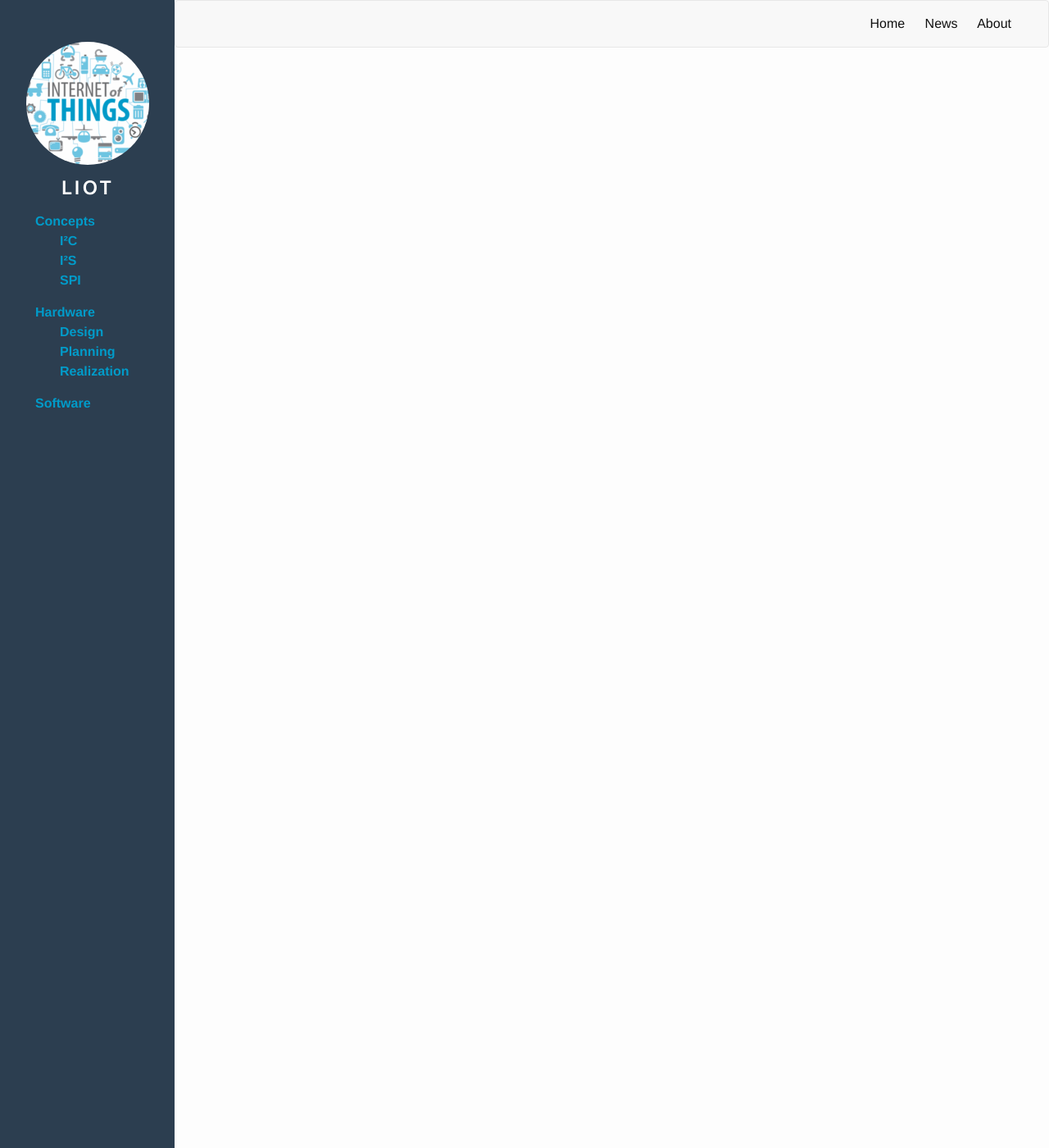
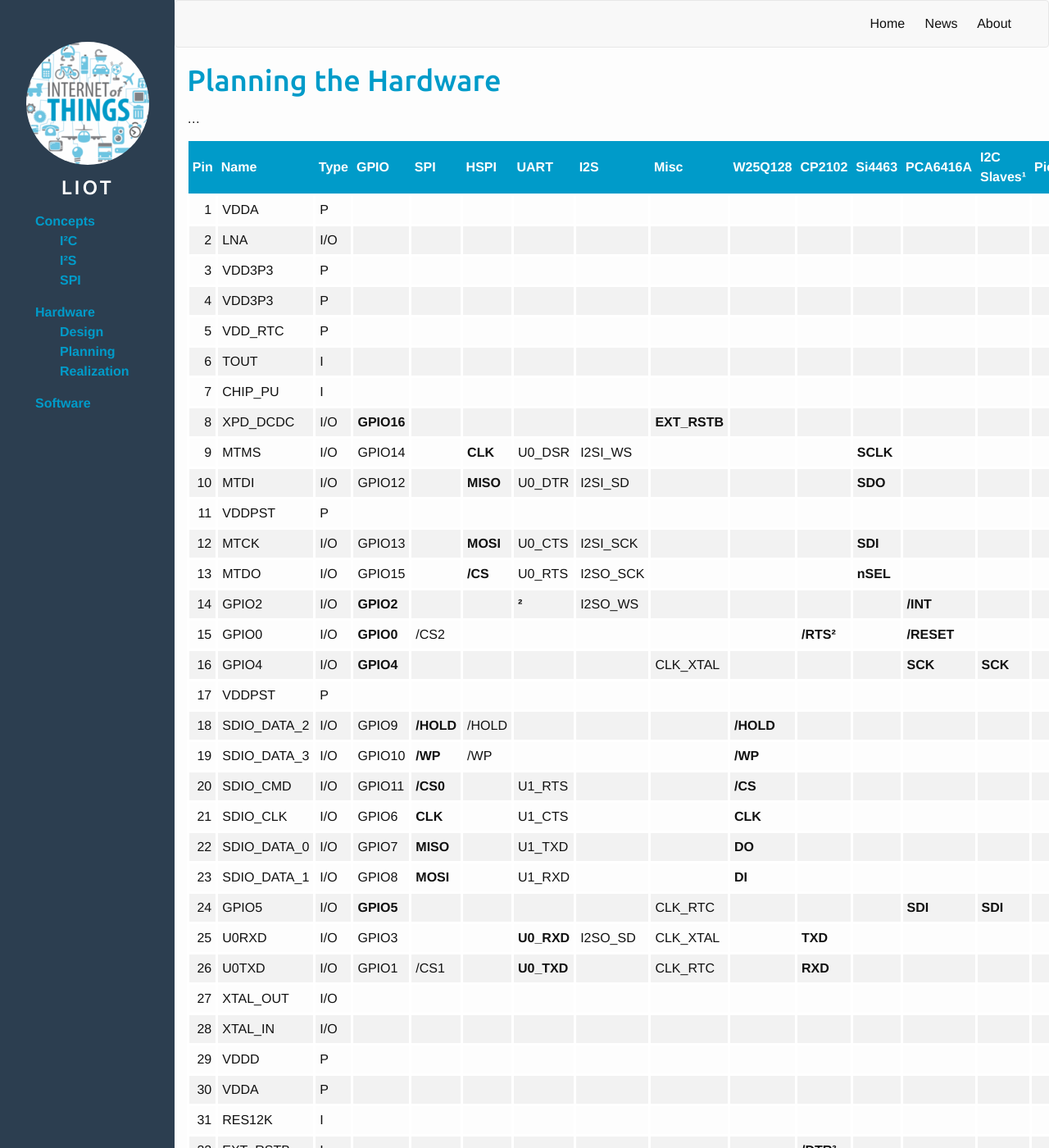
Before and after one commit to learn-internet-of-things/learn-internet-of-things.github.io, a Jekyll site: the page built from page/hardware/planning/index.md, in a window 1280 px wide and 1400 px high. Shown: the whole window at 82% size. Built offline with Jekyll 4.4.1, drawn with Linux system fonts in a browser that asks for light colours; some of the changed text lies outside the part shown.

Commit message:
Finish connection table

```diff
--- /dev/null
+++ b/_sass/_table.scss
@@ -0,0 +1,121 @@
+table {
+  border-collapse: collapse;
+  border-spacing: 0;
+}
+
+table tbody {
+  display: table-row-group;
+  vertical-align: middle;
+  border-color: inherit;
+}
+
+table th, td {
+  padding: 5px;
+  text-align: left;
+}
+
+table td {
+  border: 3px solid #ffffff;
+}
+
+table tr {
+  display: table-row;
+  vertical-align: inherit;
+  border-color: inherit;
+}
+
+table tr:nth-child(even) {
+  background-color: #f2f2f2;
+}
+
+table th {
+  padding-top: 8px;
+  padding-bottom: 8px;
+  background-color: #009bc9;
+  color: white;
+}
+
+/*
+table {
+  font-family:Arial, Helvetica, sans-serif;
+  color:#666;
+  font-size:12px;
+  text-shadow: 1px 1px 0px #fff;
+  background:#eaebec;
+  margin:20px;
+  border:#ccc 1px solid;
+
+  -moz-border-radius:3px;
+  -webkit-border-radius:3px;
+  border-radius:3px;
+
+  -moz-box-shadow: 0 1px 2px #d1d1d1;
+  -webkit-box-shadow: 0 1px 2px #d1d1d1;
+  box-shadow: 0 1px 2px #d1d1d1;
+}
+table th {
+  padding:21px 25px 22px 25px;
+  border-top:1px solid #fafafa;
+  border-bottom:1px solid #e0e0e0;
+
+  background: #ededed;
+  background: -webkit-gradient(linear, left top, left bottom, from(#ededed), to(#ebebeb));
+  background: -moz-linear-gradient(top,  #ededed,  #ebebeb);
+}
+table th:first-child {
+  text-align: left;
+  padding-left:20px;
+}
+table tr:first-child th:first-child {
+  -moz-border-radius-topleft:3px;
+  -webkit-border-top-left-radius:3px;
+  border-top-left-radius:3px;
+}
+table tr:first-child th:last-child {
+  -moz-border-radius-topright:3px;
+  -webkit-border-top-right-radius:3px;
+  border-top-right-radius:3px;
+}
+table tr {
+  text-align: center;
+  padding-left:20px;
+}
+table td:first-child {
+  text-align: left;
+  padding-left:20px;
+  border-left: 0;
+}
+table td {
+  padding:18px;
+  border-top: 1px solid #ffffff;
+  border-bottom:1px solid #e0e0e0;
+  border-left: 1px solid #e0e0e0;
+
+  background: #fafafa;
+  background: -webkit-gradient(linear, left top, left bottom, from(#fbfbfb), to(#fafafa));
+  background: -moz-linear-gradient(top,  #fbfbfb,  #fafafa);
+}
+table tr.even td {
+  background: #f6f6f6;
+  background: -webkit-gradient(linear, left top, left bottom, from(#f8f8f8), to(#f6f6f6));
+  background: -moz-linear-gradient(top,  #f8f8f8,  #f6f6f6);
+}
+table tr:last-child td {
+  border-bottom:0;
+}
+table tr:last-child td:first-child {
+  -moz-border-radius-bottomleft:3px;
+  -webkit-border-bottom-left-radius:3px;
+  border-bottom-left-radius:3px;
+}
+table tr:last-child td:last-child {
+  -moz-border-radius-bottomright:3px;
+  -webkit-border-bottom-right-radius:3px;
+  border-bottom-right-radius:3px;
+}
+table tr:hover td {
+  background: #f2f2f2;
+  background: -webkit-gradient(linear, left top, left bottom, from(#f2f2f2), to(#f0f0f0));
+  background: -moz-linear-gradient(top,  #f2f2f2,  #f0f0f0);
+}
+*/
--- /dev/null
+++ b/_sass/_table_fancy.scss
@@ -0,0 +1,82 @@
+table {
+  font-family:Arial, Helvetica, sans-serif;
+  color:#666;
+  font-size:12px;
+  text-shadow: 1px 1px 0px #fff;
+  background:#eaebec;
+  margin:20px;
+  border:#ccc 1px solid;
+
+  -moz-border-radius:3px;
+  -webkit-border-radius:3px;
+  border-radius:3px;
+
+  -moz-box-shadow: 0 1px 2px #d1d1d1;
+  -webkit-box-shadow: 0 1px 2px #d1d1d1;
+  box-shadow: 0 1px 2px #d1d1d1;
+}
+table th {
+  padding:21px 25px 22px 25px;
+  border-top:1px solid #fafafa;
+  border-bottom:1px solid #e0e0e0;
+
+  background: #ededed;
+  background: -webkit-gradient(linear, left top, left bottom, from(#ededed), to(#ebebeb));
+  background: -moz-linear-gradient(top,  #ededed,  #ebebeb);
+}
+table th:first-child {
+  text-align: left;
+  padding-left:20px;
+}
+table tr:first-child th:first-child {
+  -moz-border-radius-topleft:3px;
+  -webkit-border-top-left-radius:3px;
+  border-top-left-radius:3px;
+}
+table tr:first-child th:last-child {
+  -moz-border-radius-topright:3px;
+  -webkit-border-top-right-radius:3px;
+  border-top-right-radius:3px;
+}
+table tr {
+  text-align: center;
+  padding-left:20px;
+}
+table td:first-child {
+  text-align: left;
+  padding-left:20px;
+  border-left: 0;
+}
+table td {
+  padding:18px;
+  border-top: 1px solid #ffffff;
+  border-bottom:1px solid #e0e0e0;
+  border-left: 1px solid #e0e0e0;
+
+  background: #fafafa;
+  background: -webkit-gradient(linear, left top, left bottom, from(#fbfbfb), to(#fafafa));
+  background: -moz-linear-gradient(top,  #fbfbfb,  #fafafa);
+}
+table tr.even td {
+  background: #f6f6f6;
+  background: -webkit-gradient(linear, left top, left bottom, from(#f8f8f8), to(#f6f6f6));
+  background: -moz-linear-gradient(top,  #f8f8f8,  #f6f6f6);
+}
+table tr:last-child td {
+  border-bottom:0;
+}
+table tr:last-child td:first-child {
+  -moz-border-radius-bottomleft:3px;
+  -webkit-border-bottom-left-radius:3px;
+  border-bottom-left-radius:3px;
+}
+table tr:last-child td:last-child {
+  -moz-border-radius-bottomright:3px;
+  -webkit-border-bottom-right-radius:3px;
+  border-bottom-right-radius:3px;
+}
+table tr:hover td {
+  background: #f2f2f2;
+  background: -webkit-gradient(linear, left top, left bottom, from(#f2f2f2), to(#f0f0f0));
+  background: -moz-linear-gradient(top,  #f2f2f2,  #f0f0f0);
+}
--- a/assets/css/main.scss
+++ b/assets/css/main.scss
@@ -49,7 +49,8 @@ $on-laptop:        800px;
 @import
         "base",
         "layout",
-        "syntax-highlighting"
+        "syntax-highlighting",
+        "table"
 ;
 
 @media (min-width: 1600px) {
--- a/page/hardware/planning/index.html
+++ /dev/null
@@ -1,4 +0,0 @@
----
-layout: default
-title: Planning
----
--- /dev/null
+++ b/page/hardware/planning/index.md
@@ -0,0 +1,65 @@
+---
+layout: default
+title: Planning
+---
+
+Planning the Hardware
+=====================
+
+...
+
+| Pin | Name        | Type | GPIO       | SPI       | HSPI      | UART       | I2S      | Misc         | W25Q128   | CP2102    | Si4463   | PCA6416A   | I2C Slaves¹ | Piezo | RGB-LED |
+| ---:| ----------- | ---- | ---------- | --------- | --------- | ---------- | -------- | ------------ | --------- | --------- | -------- | --------   | ----------- |       |         |
+|   1 | VDDA        | P    |            |           |           |            |          |              |           |           |          |            |             |       |         |
+|   2 | LNA         | I/O  |            |           |           |            |          |              |           |           |          |            |             |       |         |
+|   3 | VDD3P3      | P    |            |           |           |            |          |              |           |           |          |            |             |       |         |
+|   4 | VDD3P3      | P    |            |           |           |            |          |              |           |           |          |            |             |       |         |
+|   5 | VDD_RTC     | P    |            |           |           |            |          |              |           |           |          |            |             |       |         |
+|   6 | TOUT        | I    |            |           |           |            |          |              |           |           |          |            |             |       |         |
+|   7 | CHIP_PU     | I    |            |           |           |            |          |              |           |           |          |            |             |       |         |
+|   8 | XPD_DCDC    | I/O  | **GPIO16** |           |           |            |          | **EXT_RSTB** |           |           |          |            |             |       |         |
+|   9 | MTMS        | I/O  | GPIO14     |           | **CLK**   | U0_DSR     | I2SI_WS  |              |           |           | **SCLK** |            |             |       |         |
+|  10 | MTDI        | I/O  | GPIO12     |           | **MISO**  | U0_DTR     | I2SI_SD  |              |           |           | **SDO**  |            |             |       |         |
+|  11 | VDDPST      | P    |            |           |           |            |          |              |           |           |          |            |             |       |         |
+|  12 | MTCK        | I/O  | GPIO13     |           | **MOSI**  | U0_CTS     | I2SI_SCK |              |           |           | **SDI**  |            |             |       |         |
+|  13 | MTDO        | I/O  | GPIO15     |           | **/CS**   | U0_RTS     | I2SO_SCK |              |           |           | **nSEL** |            |             |       |         |
+|  14 | GPIO2       | I/O  | **GPIO2**  |           |           | **²**      | I2SO_WS  |              |           |           |          | **/INT**   |             |       |         |
+|  15 | GPIO0       | I/O  | **GPIO0**  | /CS2      |           |            |          |              |           | **/RTS²** |          | **/RESET** |             |       |         |
+|  16 | GPIO4       | I/O  | **GPIO4**  |           |           |            |          | CLK_XTAL     |           |           |          | **SCK**    | **SCK**     |       |         |
+|  17 | VDDPST      | P    |            |           |           |            |          |              |           |           |          |            |             |       |         |
+|  18 | SDIO_DATA_2 | I/O  | GPIO9      | **/HOLD** | /HOLD     |            |          |              | **/HOLD** |           |          |            |             |       |         |
+|  19 | SDIO_DATA_3 | I/O  | GPIO10     | **/WP**   | /WP       |            |          |              | **/WP**   |           |          |            |             |       |         |
+|  20 | SDIO_CMD    | I/O  | GPIO11     | **/CS0**  |           | U1_RTS     |          |              | **/CS**   |           |          |            |             |       |         |
+|  21 | SDIO_CLK    | I/O  | GPIO6      | **CLK**   |           | U1_CTS     |          |              | **CLK**   |           |          |            |             |       |         |
+|  22 | SDIO_DATA_0 | I/O  | GPIO7      | **MISO**  |           | U1_TXD     |          |              | **DO**    |           |          |            |             |       |         |
+|  23 | SDIO_DATA_1 | I/O  | GPIO8      | **MOSI**  |           | U1_RXD     |          |              | **DI**    |           |          |            |             |       |         |
+|  24 | GPIO5       | I/O  | **GPIO5**  |           |           |            |          | CLK_RTC      |           |           |          | **SDI**    | **SDI**     |       |         |
+|  25 | U0RXD       | I/O  | GPIO3      |           |           | **U0_RXD** | I2SO_SD  | CLK_XTAL     |           | **TXD**   |          |            |             |       |         |
+|  26 | U0TXD       | I/O  | GPIO1      | /CS1      |           | **U0_TXD** |          | CLK_RTC      |           | **RXD**   |          |            |             |       |         |
+|  27 | XTAL_OUT    | I/O  |            |           |           |            |          |              |           |           |          |            |             |       |         |
+|  28 | XTAL_IN     | I/O  |            |           |           |            |          |              |           |           |          |            |             |       |         |
+|  29 | VDDD        | P    |            |           |           |            |          |              |           |           |          |            |             |       |         |
+|  30 | VDDA        | P    |            |           |           |            |          |              |           |           |          |            |             |       |         |
+|  31 | RES12K      | I    |            |           |           |            |          |              |           |           |          |            |             |       |         |
+|  32 | EXT_RSTB    | I    |            |           |           |            |          |              |           | **/DTR²** |          |            |             |       |         |
+|  33 | GND         | P    |            |           |           |            |          |              |           |           |          |            |             |       |         |
+
+<small>1. I2C slaves are PCA6416A (Port Expander, with extra column), BME280 (Temp / Hum / Baro), BMX055 (Accel / Gyro / Mag), APDS-9930 (Prox / Bright)</small>
+<small>2. during flash programming U0_TXD / U1_TXD, 3. during flash programming</small>
+
+GPIO16 needs to be connected to EXT_RSTB if deep sleep wakeup should be possible
+
+Missing Pins
+------------
+
+Si4463: nIRQ
+
+PCA6416A: SCK, SDI, Address-Pins: ADDR(GND = 0x40/0x41, VDD = 0x42/0x43)
+
+BME280: SCK, SDI, Address-Pins: SDO (GND = 0x76, VDD = 0x77)
+
+BMX055: SCx, SDx, Address-Pins: SDO1, SDO2, CSB3 (0x10-0x13, 0x18, 0x19, 0x68, 0x69)
+
+APDS-9930: SCL, SDA, INT
+
+abmt-801 piezo
```
Also changed, not shown: page/hardware/design/index.md (+1 -0 lines).
